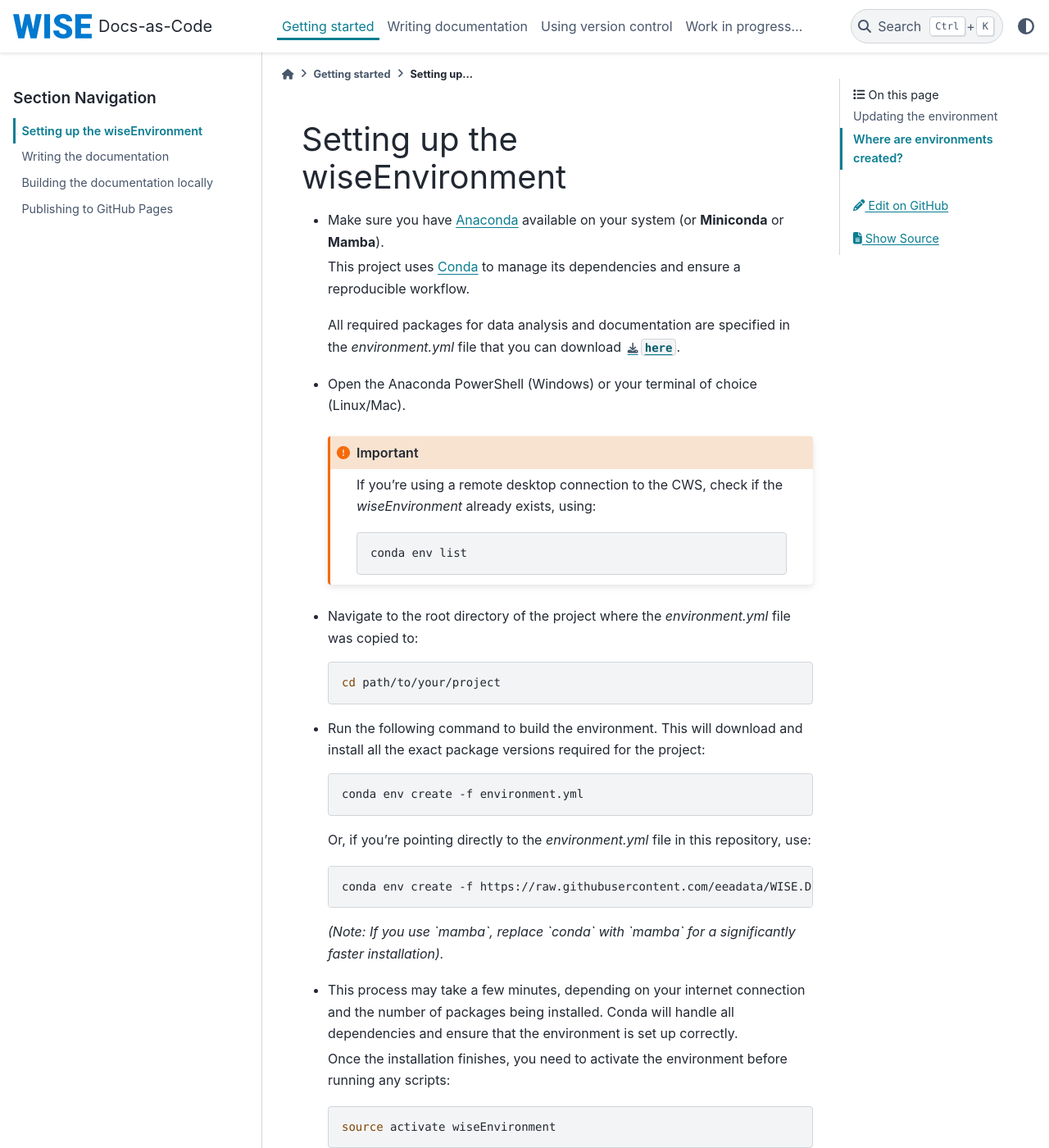
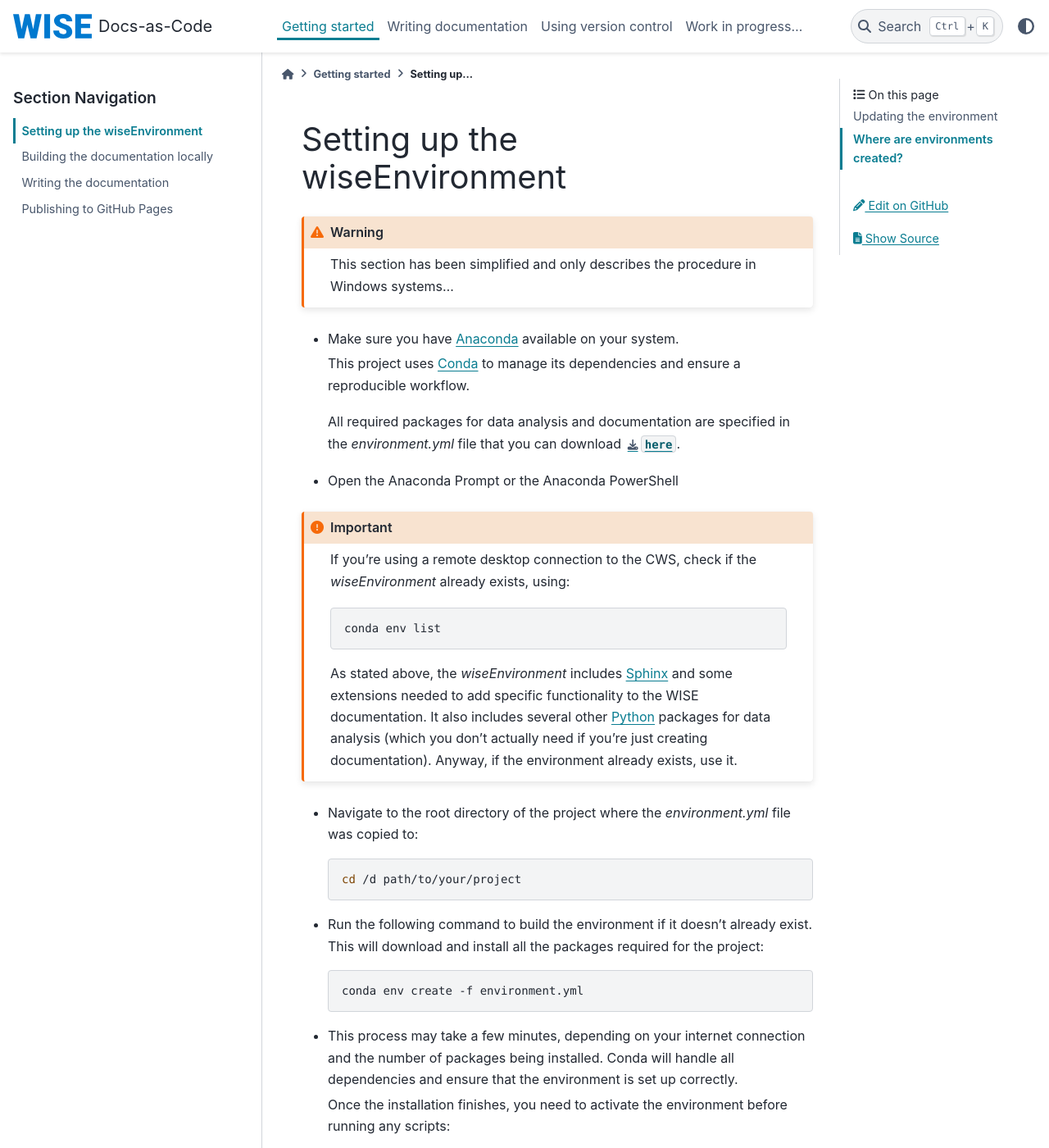
Before and after one commit to eeadata/WISE.Documentation, a Sphinx documentation site: the page built from docs/GettingStarted/CreatingTheWiseEnvironment.rst, in a window 1280 px wide and 1400 px high. Shown: the whole window at 82% size. Built offline with Sphinx 7.4.7 and the PyData theme 0.15.4, drawn with Linux system fonts in a browser that asks for light colours; some of the changed text lies outside the part shown.

Commit message:
Marek's suggestions

```diff
--- a/docs/GettingStarted/CreatingTheWiseEnvironment.rst
+++ b/docs/GettingStarted/CreatingTheWiseEnvironment.rst
@@ -1,44 +1,45 @@
 Setting up the wiseEnvironment
 ==============================
 
-*  Make sure you have Anaconda_ available on your system (or **Miniconda** or **Mamba**).
+.. warning::
+
+   This section has been simplified and only describes the procedure in Windows systems...
+
+*  Make sure you have Anaconda_ available on your system.
 
    This project uses Conda_ to manage its dependencies and ensure a reproducible workflow.
 
    All required packages for data analysis and documentation are specified in the `environment.yml` file
    that you can download :download:`here <src/environment.yml>`.
 
-*  Open the Anaconda PowerShell (Windows) or your terminal of choice (Linux/Mac).
+*  Open the Anaconda Prompt or the Anaconda PowerShell
 
-   .. important::
-      If you're using a remote desktop connection to the CWS,
-      check if the `wiseEnvironment` already exists, using:
+.. important::
+   If you're using a remote desktop connection to the CWS,
+   check if the `wiseEnvironment` already exists, using:
 
-      .. code-block:: bash
+   .. code-block:: bash
 
-         conda env list
+      conda env list
 
+   As stated above, the `wiseEnvironment` includes Sphinx_
+   and some extensions needed to add specific functionality to the WISE documentation.
+   It also includes several other Python_ packages for data analysis
+   (which you don't actually need if you're just creating documentation).
+   Anyway, if the environment already exists, use it.
 
 *  Navigate to the root directory of the project where the `environment.yml` file was copied to:
 
    .. code-block:: bash
 
-      cd path/to/your/project
+      cd /d path/to/your/project
 
-*  Run the following command to build the environment. This will download and install all the exact package versions required for the project:
+*  Run the following command to build the environment if it doesn't already exist.
+   This will download and install all the packages required for the project:
 
    .. code-block:: bash
 
       conda env create -f environment.yml
-
-   Or, if you're pointing directly to the `environment.yml` file in this repository, use:
-
-   .. code-block:: bash
-
-      conda env create -f https://raw.githubusercontent.com/eeadata/WISE.Documentation/refs/heads/main/docs/GettingStarted/src/environment.yml
-
-
-   *(Note: If you use `mamba`, replace `conda` with `mamba` for a significantly faster installation).*
 
 *  This process may take a few minutes, depending on your internet connection and the number of packages being installed.
    Conda will handle all dependencies and ensure that the environment is set up correctly.
@@ -47,31 +48,24 @@ Setting up the wiseEnvironment
 
    .. code-block:: bash
 
-      source activate wiseEnvironment
-
+      conda activate wiseEnvironment
 
 *  You should now see `(wiseEnvironment)` at the beginning of your terminal prompt.
 
 Updating the environment
 ------------------------
 
-*  If the project's dependencies change and the `environment.yml` file is updated,
-   you can refresh your local setup without recreating it from scratch by running:
+If the project's dependencies change and the `environment.yml` file is updated,
+you can refresh your local setup without recreating it from scratch by running:
 
-   .. code-block:: bash
+.. code-block:: bash
 
-      conda env update -f environment.yml --prune
-
-*  Same as above, you can point directly to the `environment.yml` file in this repository:
-
-   .. code-block:: bash
-
-      conda env update -f https://raw.githubusercontent.com/eeadata/WISE.Documentation/refs/heads/main/docs/GettingStarted/src/environment.yml --prune
+   conda env update -f environment.yml --prune
 
 Where are environments created?
 -----------------------------------
 
-By default, Conda looks at your `envs_dirs`` configuration to decide where to put new environments.
+By default, Conda looks at your `envs_dirs` configuration to decide where to put new environments.
 If you want them strictly in `~/.conda/envs` (or whatever your prefered path is),
 you need to tell Conda that this path is your top priority.
 
@@ -83,11 +77,9 @@ To make sure Conda heard you loud and clear, check your configuration:
 
 .. code-block:: bash
 
-      conda config --show envs_dirs
+   conda config --show envs_dirs
 
 The output should list `~/.conda/envs` (or the full path equivalent) at the very top.
-
-
 
 .. links-placeholder
 
```
Also changed, not shown: docs/GettingStarted/BuildingTheDocumentationLocally.rst (+10 -18 lines), docs/GettingStarted/WritingTheDocumentation.rst (+21 -5 lines), docs/GettingStarted/index.rst (+7 -4 lines), docs/WritingDocs/Using_BibTeXCitations.md (+6 -0 lines), docs/WritingDocs/img/EUCitingAndReferencingGuidelines.png (added).
